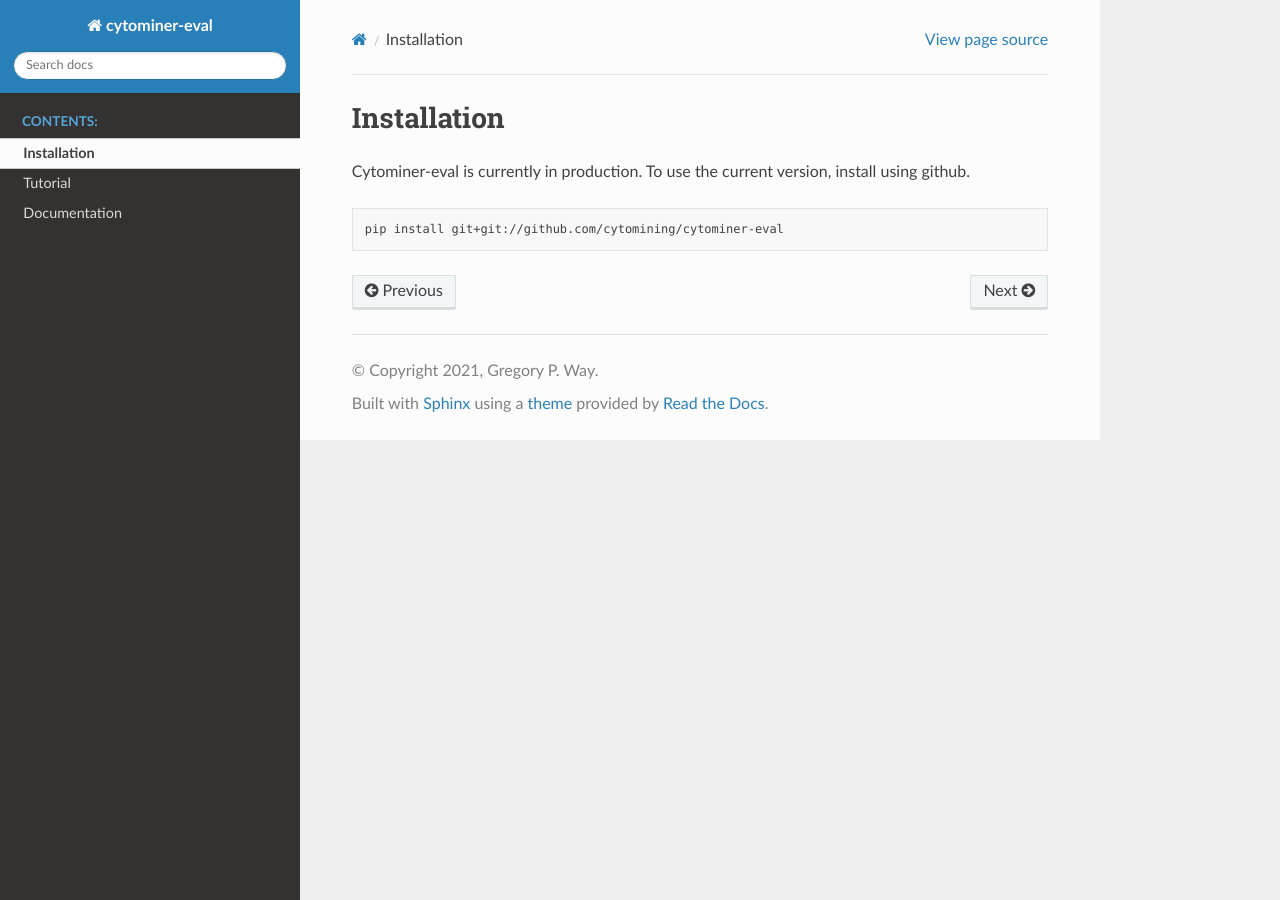
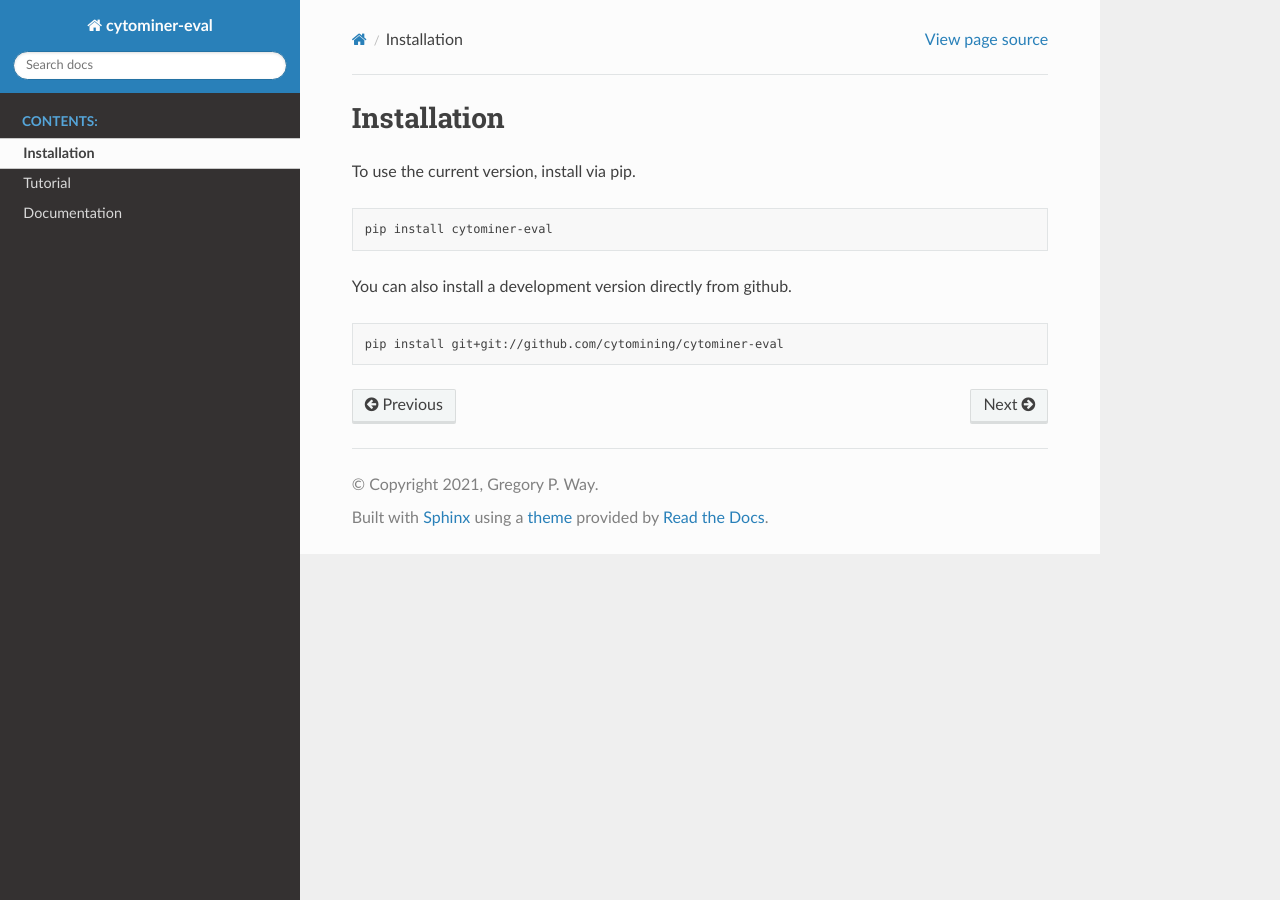
Before and after one commit to cytomining/cytominer-eval, a Sphinx documentation site: the page built from docs/install.rst, in a window 1280 px wide. Built offline with Sphinx 7.4.7 and the Read the Docs theme 2.0.0, drawn with Linux system fonts in a browser that asks for light colours.

Commit message:
minor modifications to docs

```diff
--- a/docs/install.rst
+++ b/docs/install.rst
@@ -1,8 +1,13 @@
 Installation
 ==========================================
 
-Cytominer-eval is currently in production.
-To use the current version, install using github.
+To use the current version, install via pip.
+
+.. code-block:: bash
+
+   pip install cytominer-eval
+
+You can also install a development version directly from github.
 
 .. code-block:: bash
 
--- a/docs/tutorial.rst
+++ b/docs/tutorial.rst
@@ -1,4 +1,4 @@
 Tutorial
 ========
 
-Tutorials coming soon.
+See https://github.com/cytomining/cytominer-eval/demos for detailed examples.
```
